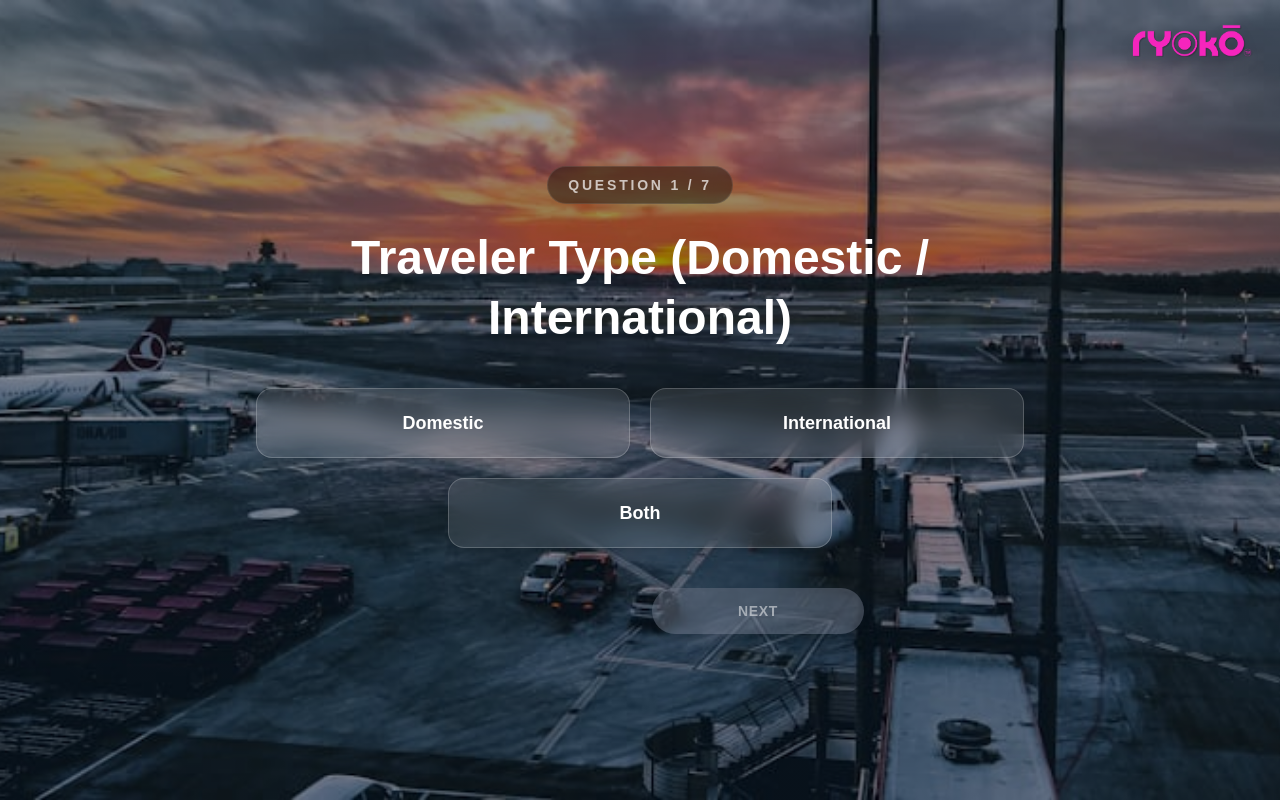
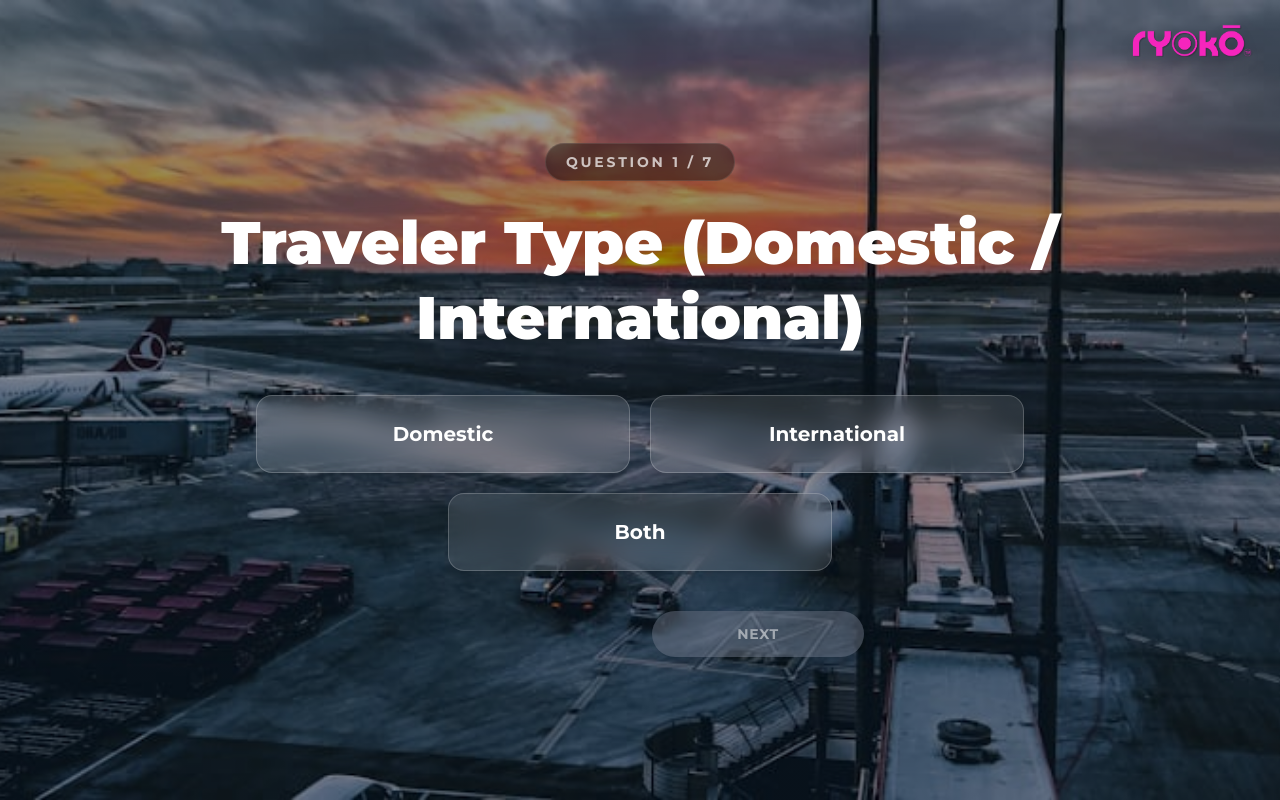
Before and after one commit to TousifIqbal685/travel-personality-finder, a Next.js app: page / in a window 1280 px wide. Built offline with nearby package versions, Linux system fonts and the light colour scheme.

Commit message:
font changed

```diff
--- a/app/page.tsx
+++ b/app/page.tsx
@@ -1,8 +1,16 @@
 "use client";
 
 import { useState } from "react";
+// Import the font
+import { Montserrat } from "next/font/google";
 // We use 'any' types for simplicity here to match your JS data structure.
 import { questions, travelerDescriptions, GLOBAL_VOUCHER_CODE } from "./data.js";
+
+// Initialize the font (Montserrat is the closest free match to Proxima Nova)
+const font = Montserrat({
+  subsets: ["latin"],
+  weight: ["400", "600", "700", "900"]
+});
 
 export default function Home() {
   // --- STATE MANAGEMENT ---
@@ -89,15 +97,16 @@ export default function Home() {
       return `linear-gradient(rgba(0,0,0,0.5), rgba(0,0,0,0.5)), url('/images/result-${winner}.jpg')`;
     }
 
-    // --- THIS IS THE LINE TO CHANGE BACKGROUND SHADOW ---
-    // Currently set to 0.4 (40% dark). Change to 0.2 for lighter, 0.8 for darker.
+    // --- BACKGROUND SHADOW SETTING ---
+    // Currently set to 0.4 (40% dark).
     const currentBg = question?.bgImage || '/images/q1.jpeg';
     return `linear-gradient(rgba(0,0,0,0.4), rgba(0,0,0,0.4)), url(${currentBg})`;
   };
 
   return (
     <main
-      className="flex min-h-screen flex-col items-center justify-center p-4 md:p-8 text-white transition-all duration-500 ease-in-out bg-cover bg-center bg-no-repeat relative"
+      // Added font.className here to apply "Proxima Nova" look to everything
+      className={`flex min-h-screen flex-col items-center justify-center p-4 md:p-8 text-white transition-all duration-500 ease-in-out bg-cover bg-center bg-no-repeat relative ${font.className}`}
       style={{
         opacity: bgOpacity / 100,
         backgroundImage: getBackgroundImage(),
@@ -107,7 +116,7 @@ export default function Home() {
       <header className="absolute top-0 right-0 p-6 z-50">
         {/* eslint-disable-next-line @next/next/no-img-element */}
         <img
-          src="/images/logo.png"
+          src="/images/logo.png" // Changed to .png based on your code
           alt="Logo"
           className="w-24 md:w-32 h-auto drop-shadow-xl rounded-lg hover:scale-105 transition-transform"
         />
@@ -115,14 +124,14 @@ export default function Home() {
 
       {/* --- VIEW 1: QUESTIONS --- */}
       {!showLeadForm && !showResult && (
-        <div className="w-full max-w-4xl flex flex-col items-center text-center animate-fade-in-up">
+        <div className="w-full max-w-5xl flex flex-col items-center text-center animate-fade-in-up">
 
           <span className="text-xs md:text-sm font-bold uppercase tracking-[0.2em] text-white/70 mb-6 py-2 px-5 rounded-full bg-black/40 backdrop-blur-md border border-white/10">
             Question {currentStep + 1} / {questions.length}
           </span>
 
-          {/* UPDATED: Reduced text size (text-2xl md:text-5xl) */}
-          <h1 className="text-2xl md:text-5xl font-extrabold mb-10 drop-shadow-2xl leading-tight max-w-3xl mx-auto min-h-[100px] flex items-center justify-center">
+          {/* UPDATED: Increased text size back to text-4xl / text-6xl */}
+          <h1 className="text-3xl md:text-5xl lg:text-6xl font-extrabold mb-10 drop-shadow-2xl leading-tight max-w-4xl mx-auto min-h-[120px] flex items-center justify-center">
             {question.question}
           </h1>
 
@@ -136,8 +145,8 @@ export default function Home() {
                   key={index}
                   onClick={() => handleOptionSelect(index)}
                   className={`
-                    group relative py-5 px-8 backdrop-blur-md border
-                    rounded-2xl font-bold text-lg transition-all duration-200 ease-out shadow-lg
+                    group relative py-6 px-8 backdrop-blur-md border
+                    rounded-2xl font-bold text-lg md:text-xl transition-all duration-200 ease-out shadow-lg
                     ${isLastAndOdd ? "md:col-span-2 md:w-1/2 md:mx-auto" : "w-full"}
                     ${isSelected
                       ? `bg-[#f525bd] border-[#f525bd] scale-[1.02] shadow-[0_0_20px_rgba(245,37,189,0.5)]`
@@ -150,7 +159,7 @@ export default function Home() {
             })}
           </div>
 
-          {/* UPDATED: Buttons Alignment (Wider max-width, better spacing) */}
+          {/* UPDATED: Buttons Alignment */}
           <div className="flex gap-6 w-full max-w-md mx-auto justify-center">
             <button
               onClick={handlePrevious}
```
